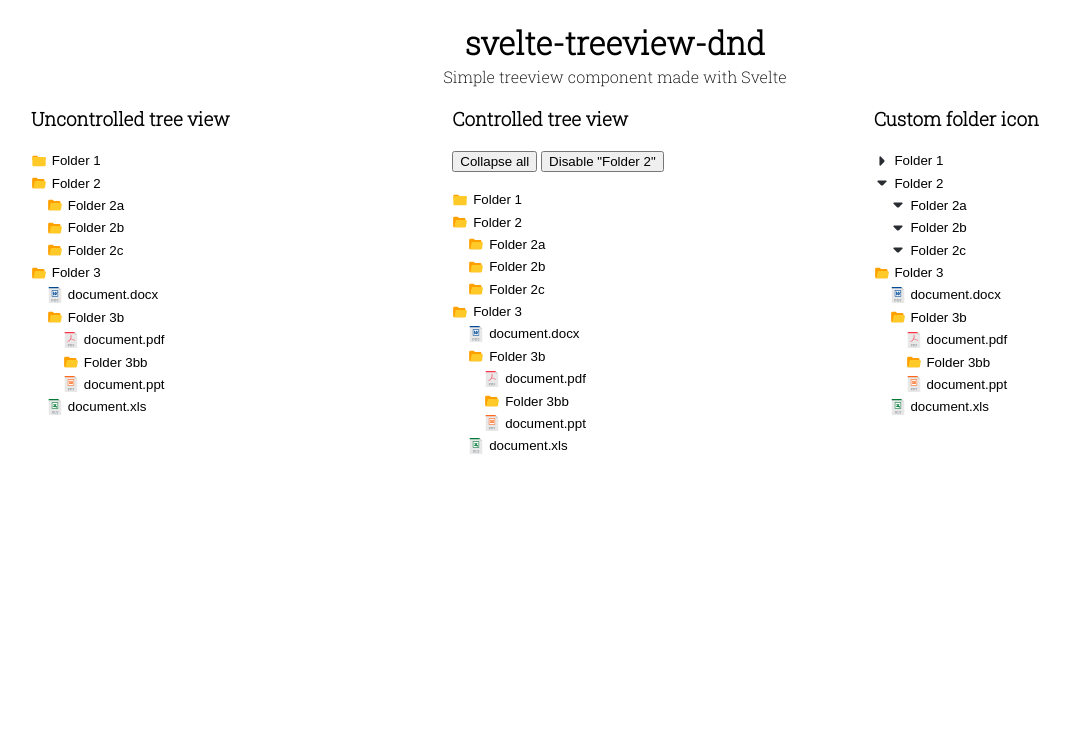
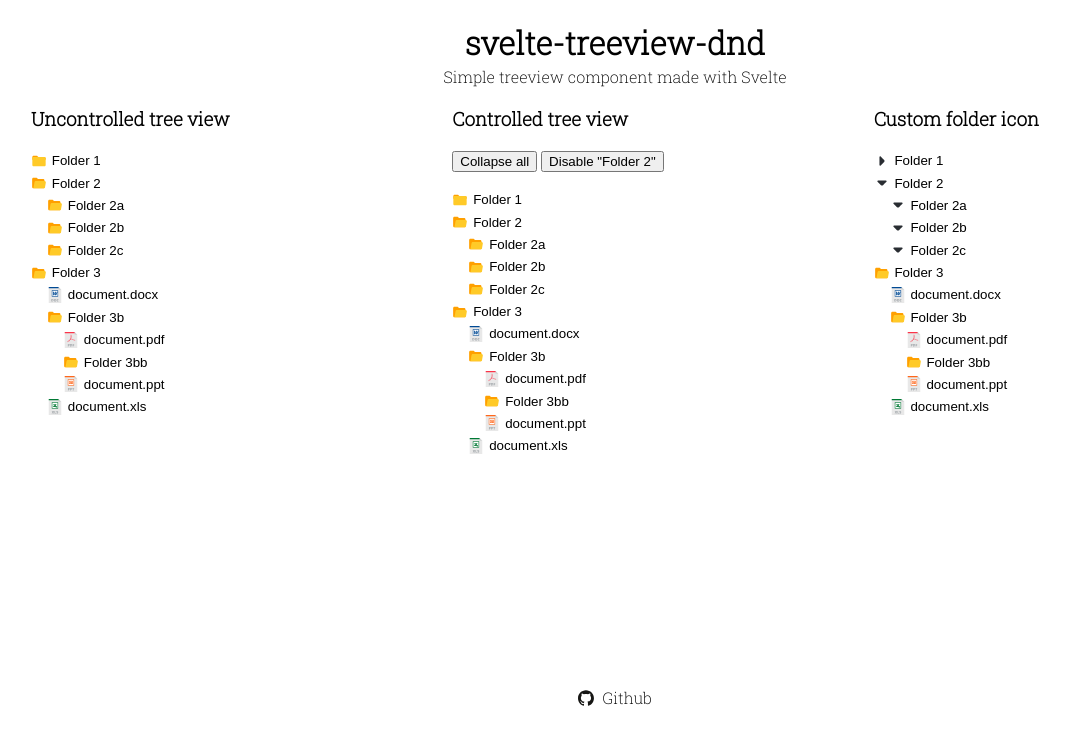
Before and after one commit to markmartinez7777/svelte-treeview-dnd, a SvelteKit app: page / in a window 1280 px wide. Shown: the top 744 px of the page, without its empty margins (25-1094 px from the left). Built offline with nearby package versions, Linux system fonts and the light colour scheme.

Commit message:
Add footer

```diff
--- a/src/routes/+page.svelte
+++ b/src/routes/+page.svelte
@@ -8,6 +8,7 @@
 	import XlsIcon from './Icons/Xls.svelte';
 	import ArrowRight from './Icons/ArrowRight.svelte';
 	import ArrowDown from './Icons/ArrowDown.svelte';
+	import Github from './Icons/Github.svelte';
 
 	const tree1: Tree = {
 		children: ['folder1', 'folder2', 'folder3'],
@@ -184,6 +185,12 @@
 	</div>
 </section>
 
+<footer>
+	<a href="https://github.com/sytanta/svelte-treeview-dnd" target="_blank" rel="nofollow noreferrer"
+		><Github /> Github</a
+	>
+</footer>
+
 <style>
 	header {
 		text-align: center;
@@ -222,4 +229,16 @@
 	:global(.disabled) {
 		opacity: 0.3;
 	}
+
+	footer {
+		padding: 2.5rem 0 1.5rem;
+	}
+	footer a {
+		align-items: center;
+		color: black;
+		display: flex;
+		justify-content: center;
+		gap: 0.5rem;
+		text-decoration: none;
+	}
 </style>
--- /dev/null
+++ b/src/routes/Icons/Github.svelte
@@ -0,0 +1,22 @@
+<svg
+	viewBox="0 -3.5 256 256"
+	xmlns="http://www.w3.org/2000/svg"
+	preserveAspectRatio="xMinYMin meet"
+>
+	<g fill="#161614">
+		<path
+			d="M127.505 0C57.095 0 0 57.085 0 127.505c0 56.336 36.534 104.13 87.196 120.99 6.372 1.18 8.712-2.766 8.712-6.134 0-3.04-.119-13.085-.173-23.739-35.473 7.713-42.958-15.044-42.958-15.044-5.8-14.738-14.157-18.656-14.157-18.656-11.568-7.914.872-7.752.872-7.752 12.804.9 19.546 13.14 19.546 13.14 11.372 19.493 29.828 13.857 37.104 10.6 1.144-8.242 4.449-13.866 8.095-17.05-28.32-3.225-58.092-14.158-58.092-63.014 0-13.92 4.981-25.295 13.138-34.224-1.324-3.212-5.688-16.18 1.235-33.743 0 0 10.707-3.427 35.073 13.07 10.17-2.826 21.078-4.242 31.914-4.29 10.836.048 21.752 1.464 31.942 4.29 24.337-16.497 35.029-13.07 35.029-13.07 6.94 17.563 2.574 30.531 1.25 33.743 8.175 8.929 13.122 20.303 13.122 34.224 0 48.972-29.828 59.756-58.22 62.912 4.573 3.957 8.648 11.717 8.648 23.612 0 17.06-.148 30.791-.148 34.991 0 3.393 2.295 7.369 8.759 6.117 50.634-16.879 87.122-64.656 87.122-120.973C255.009 57.085 197.922 0 127.505 0"
+		/>
+
+		<path
+			d="M47.755 181.634c-.28.633-1.278.823-2.185.389-.925-.416-1.445-1.28-1.145-1.916.275-.652 1.273-.834 2.196-.396.927.415 1.455 1.287 1.134 1.923M54.027 187.23c-.608.564-1.797.302-2.604-.589-.834-.889-.99-2.077-.373-2.65.627-.563 1.78-.3 2.616.59.834.899.996 2.08.36 2.65M58.33 194.39c-.782.543-2.06.034-2.849-1.1-.781-1.133-.781-2.493.017-3.038.792-.545 2.05-.055 2.85 1.07.78 1.153.78 2.513-.019 3.069M65.606 202.683c-.699.77-2.187.564-3.277-.488-1.114-1.028-1.425-2.487-.724-3.258.707-.772 2.204-.555 3.302.488 1.107 1.026 1.445 2.496.7 3.258M75.01 205.483c-.307.998-1.741 1.452-3.185 1.028-1.442-.437-2.386-1.607-2.095-2.616.3-1.005 1.74-1.478 3.195-1.024 1.44.435 2.386 1.596 2.086 2.612M85.714 206.67c.036 1.052-1.189 1.924-2.705 1.943-1.525.033-2.758-.818-2.774-1.852 0-1.062 1.197-1.926 2.721-1.951 1.516-.03 2.758.815 2.758 1.86M96.228 206.267c.182 1.026-.872 2.08-2.377 2.36-1.48.27-2.85-.363-3.039-1.38-.184-1.052.89-2.105 2.367-2.378 1.508-.262 2.857.355 3.049 1.398"
+		/>
+	</g>
+</svg>
+
+<style>
+	svg {
+		height: 1rem;
+		widows: 1rem;
+	}
+</style>
```
